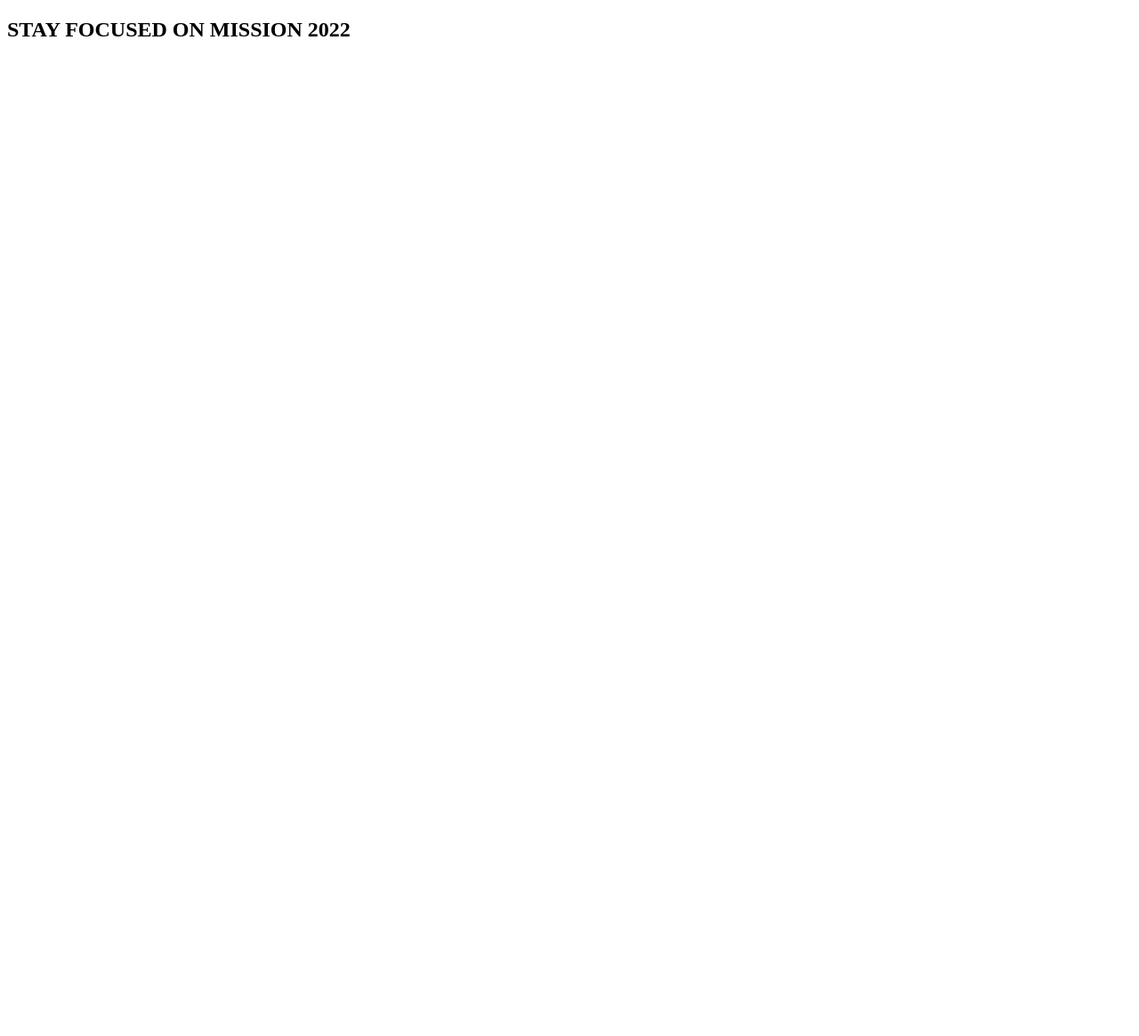
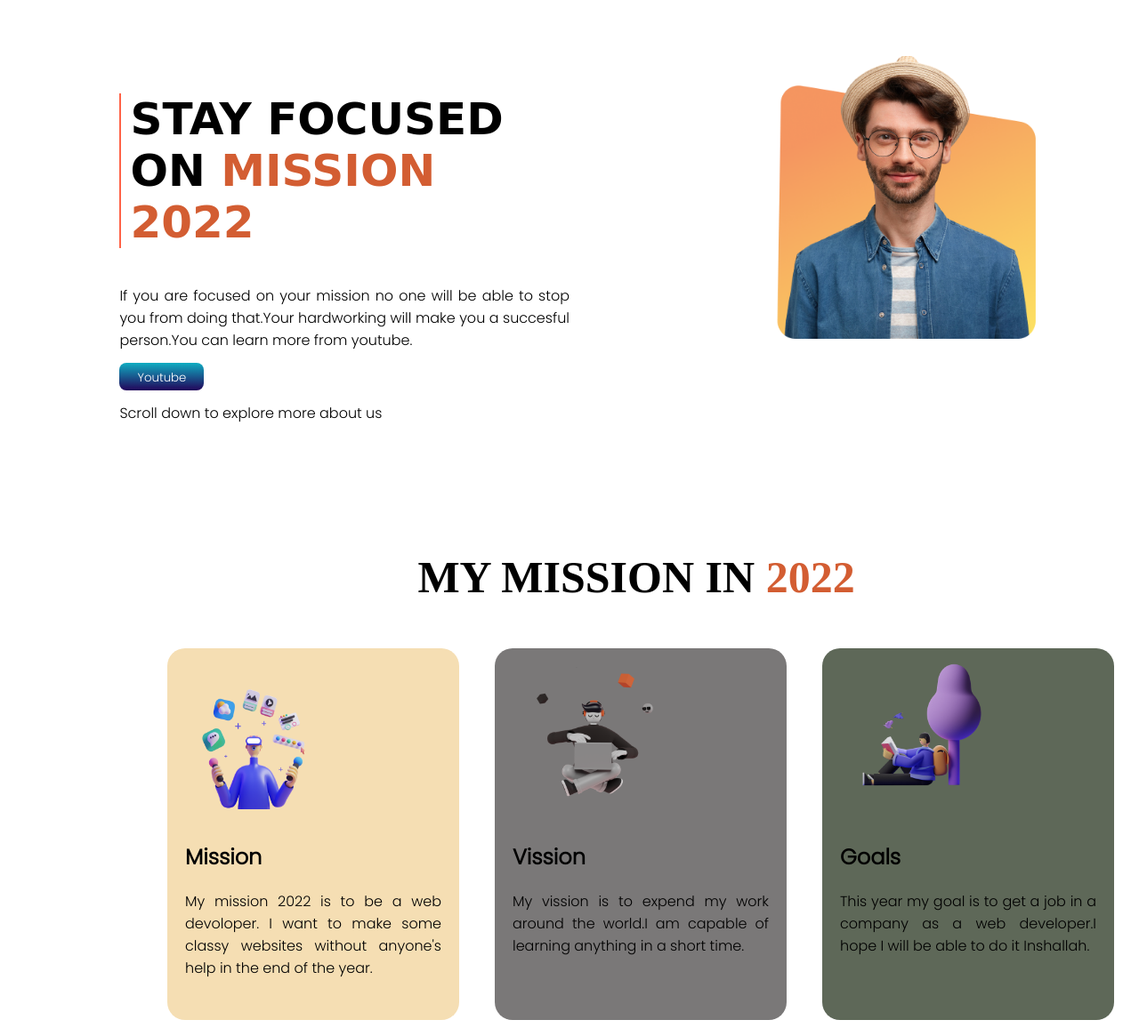
Before and after one commit to mahfuz287/assignment1, a plain HTML site: page index.html in a window 1280 px wide. Shown: the whole page at 89% size. Before the commit the page ends 800 px from the top, so only its background shows below. Drawn offline with Linux system fonts and the light colour scheme.

Commit message:
dosora commit

```diff
--- a/index.html
+++ b/index.html
@@ -6,14 +6,51 @@
     <meta http-equiv="X-UA-Compatible" content="IE=edge">
     <meta name="viewport" content="width=device-width, initial-scale=1.0">
     <title>My Mission</title>
+    <link rel="preconnect" href="https://fonts.googleapis.com">
+    <link rel="preconnect" href="https://fonts.gstatic.com" crossorigin>
+    <link href="https://fonts.googleapis.com/css2?family=Poppins:wght@300&display=swap" rel="stylesheet">
     <link rel="stylesheet" href="style.css">
 </head>
 
 <body>
     <section class="upper-side">
-        <h1>STAY FOCUSED ON MISSION 2022</h1>
+        <div class="half-width">
+            <h1 class="head-box">STAY FOCUSED ON <span class="color-kisu">MISSION 2022</span></h1>
+
+            <p>If you are focused on your mission no one will be able to stop you from doing that.Your hardworking will
+                make you a succesful person.You can learn more from youtube.</p>
+            <a class="button-style" target="null" href="https://www.youtube.com/"><small>Youtube</small></a>
+            <p>Scroll down to explore more about us</p>
+        </div>
+        <div class="half-width">
+            <img src="person-1.png" alt="Here is a picture">
+        </div>
     </section>
-
+    <section class="ditio-vag">
+        <div>
+            <h1 class="h-center">MY MISSION IN <span class="color-kisu">2022</span></h1>
+        </div>
+        <div class="mission-list">
+            <div class="list" id="list1">
+                <img class="img-size" src="illustrator-1.png" alt="A picture">
+                <h2>Mission</h2>
+                <p>My mission 2022 is to be a web devoloper. I want to make some classy websites without anyone's help
+                    in the end of the year.</p>
+            </div>
+            <div class="list" id="list2">
+                <img class="img-size" src="illustrator-2.png" alt="A picture">
+                <h2>Vission</h2>
+                <p>My vission is to expend my work around the world.I am capable of learning anything in a short time.
+                </p>
+            </div>
+            <div class="list" id="list3">
+                <img class="img-size" src="illustrator-3.png" alt="A picture">
+                <h2>Goals</h2>
+                <p>This year my goal is to get a job in a company as a web developer.I hope I will be able to do it
+                    Inshallah.</p>
+            </div>
+        </div>
+    </section>
 </body>
 
 </html>
--- a/style.css
+++ b/style.css
@@ -0,0 +1,74 @@
+body{
+    font-family: 'Poppins', sans-serif;
+}
+.upper-side{
+    display: flex;
+    margin-top: 5%;
+    margin-bottom: 10%;
+}
+.color-kisu{
+    color:rgb(211, 93, 50);
+}
+h1{
+    font-size: 50px;
+}
+.half-width{
+    width: 40%;
+    margin-left: 10%;
+}
+.half-width img{
+    width: 60%;
+    margin-left: 20%;
+}
+.button-style{
+    text-decoration: none;
+    background-image: linear-gradient(rgb(15, 173, 194), rgb(34, 4, 90));
+    color: white;
+    padding: 4px 20px;
+    border-radius: 8px;
+}
+p{
+    text-align: justify;
+}
+.head-box{
+    border-left: 2px  solid;
+    border-color: tomato;
+    padding:0px 10px ;
+    font-family: 'Abril Fatface', cursive;
+}
+.h-center{
+    text-align: center;
+    font-family: 'Lora', serif;
+}
+.ditio-vag{
+    margin-left: 150px;
+}
+.mission-list{
+    display: flex;
+    margin-left: 10px;
+}
+.list{
+    margin: 10px 20px;
+}
+.img-size{
+    height: 180px;
+    width: 180px;
+}
+#list1{
+    background-color: wheat;
+    border-radius: 20px;
+    padding: 10px 20px 30px 20px;
+    width: 80%;
+}
+#list2{
+    background-color: rgb(122, 120, 120);
+    border-radius: 20px;
+    padding: 10px 20px 30px 20px;
+    width: 80%;
+}
+#list3{
+    background-color: rgb(94, 104, 88);
+    border-radius: 20px;
+    padding: 10px 20px 30px 20px;
+    width: 80%;
+}
```
Also changed, not shown: illustrator-1.png (added), illustrator-2.png (added), illustrator-3.png (added), person-1.png (added).
